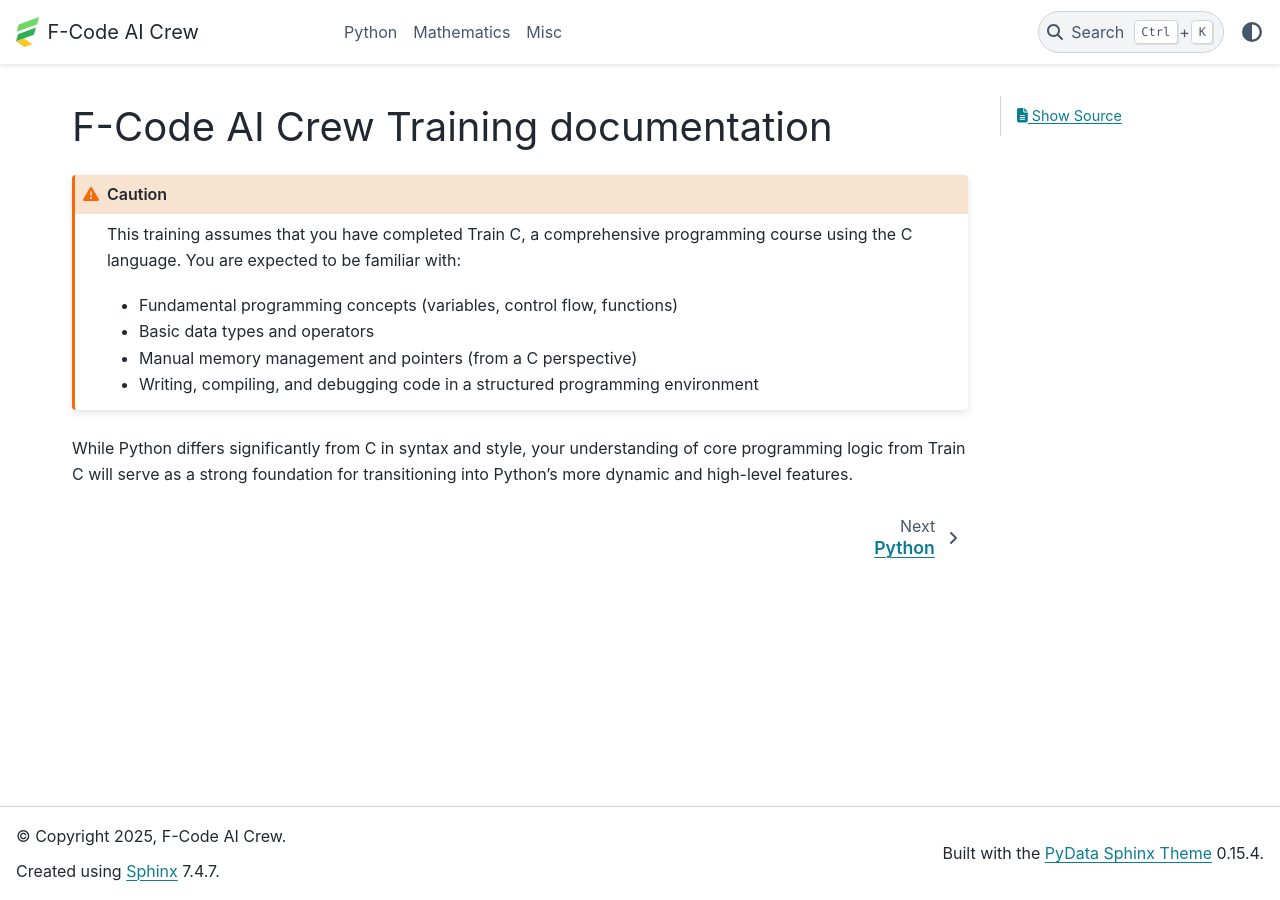
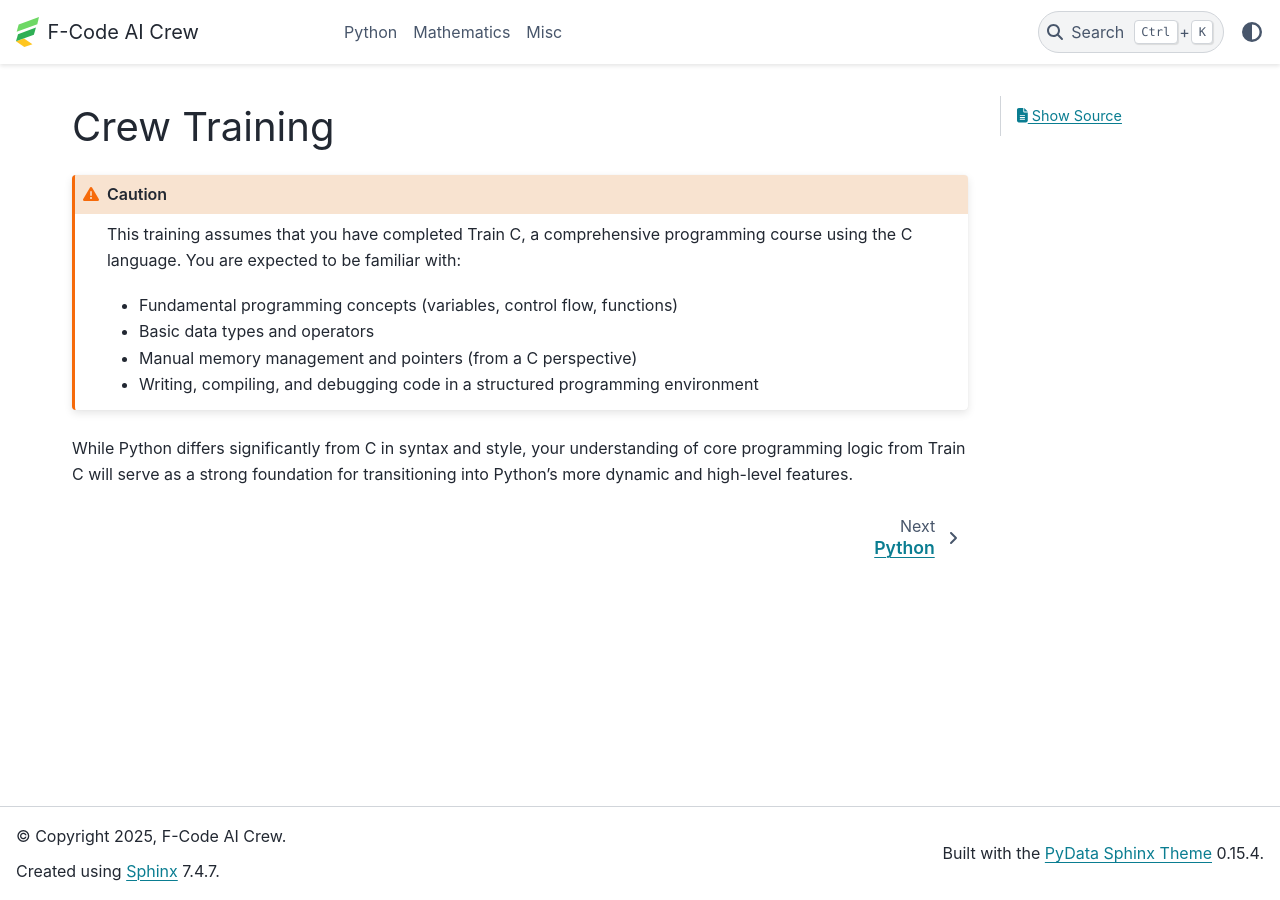
Before and after one commit to F-Code-AI-Crew/Training, a Sphinx documentation site: the page built from docs/index.rst, in a window 1280 px wide. Built offline with Sphinx 7.4.7 and the PyData theme 0.15.4, drawn with Linux system fonts in a browser that asks for light colours.

Commit message:
docs: Update title in index.rst for clarity

```diff
--- a/docs/index.rst
+++ b/docs/index.rst
@@ -1,4 +1,4 @@
-F-Code AI Crew Training documentation
+Crew Training
 ==========================================
 
 .. toctree::
```
